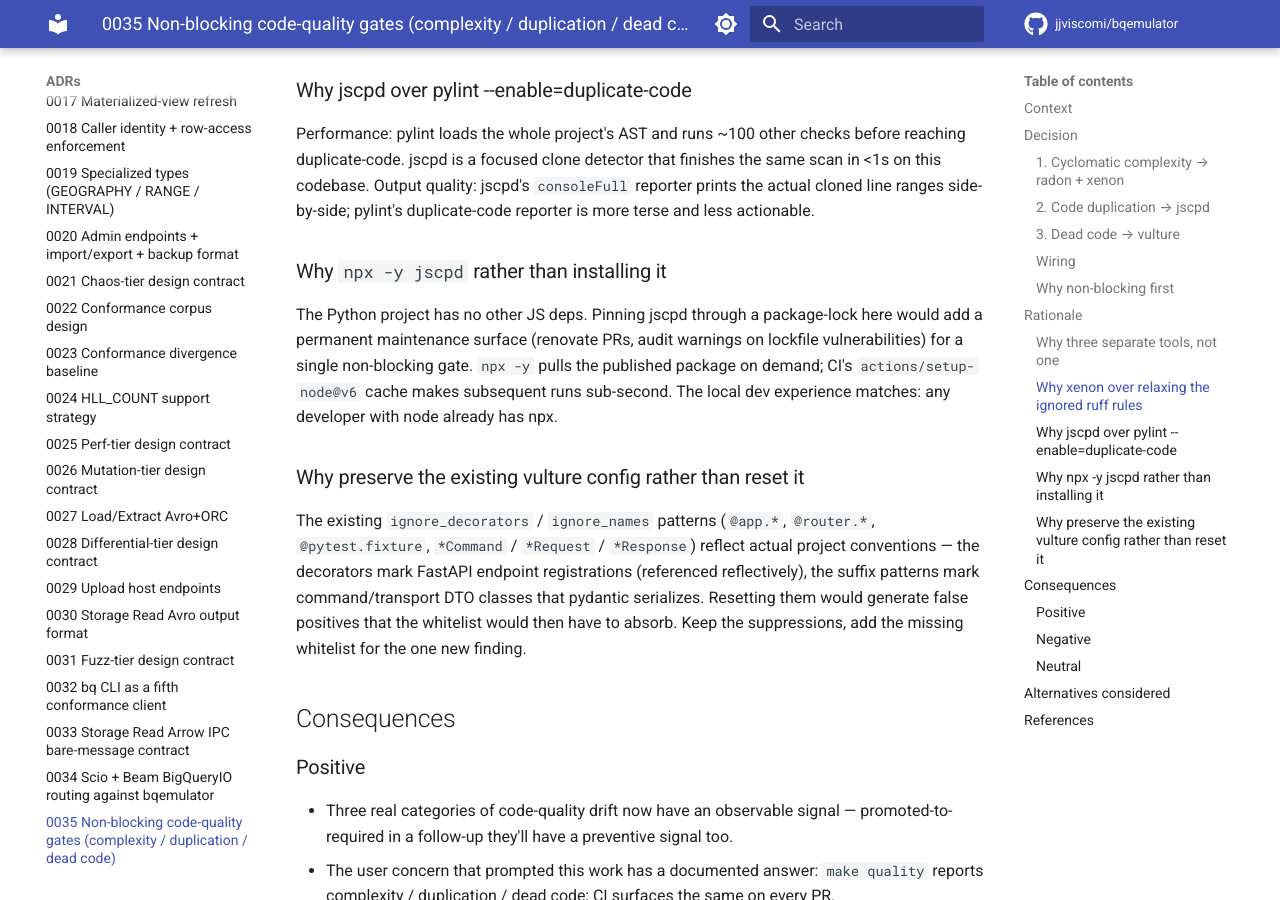
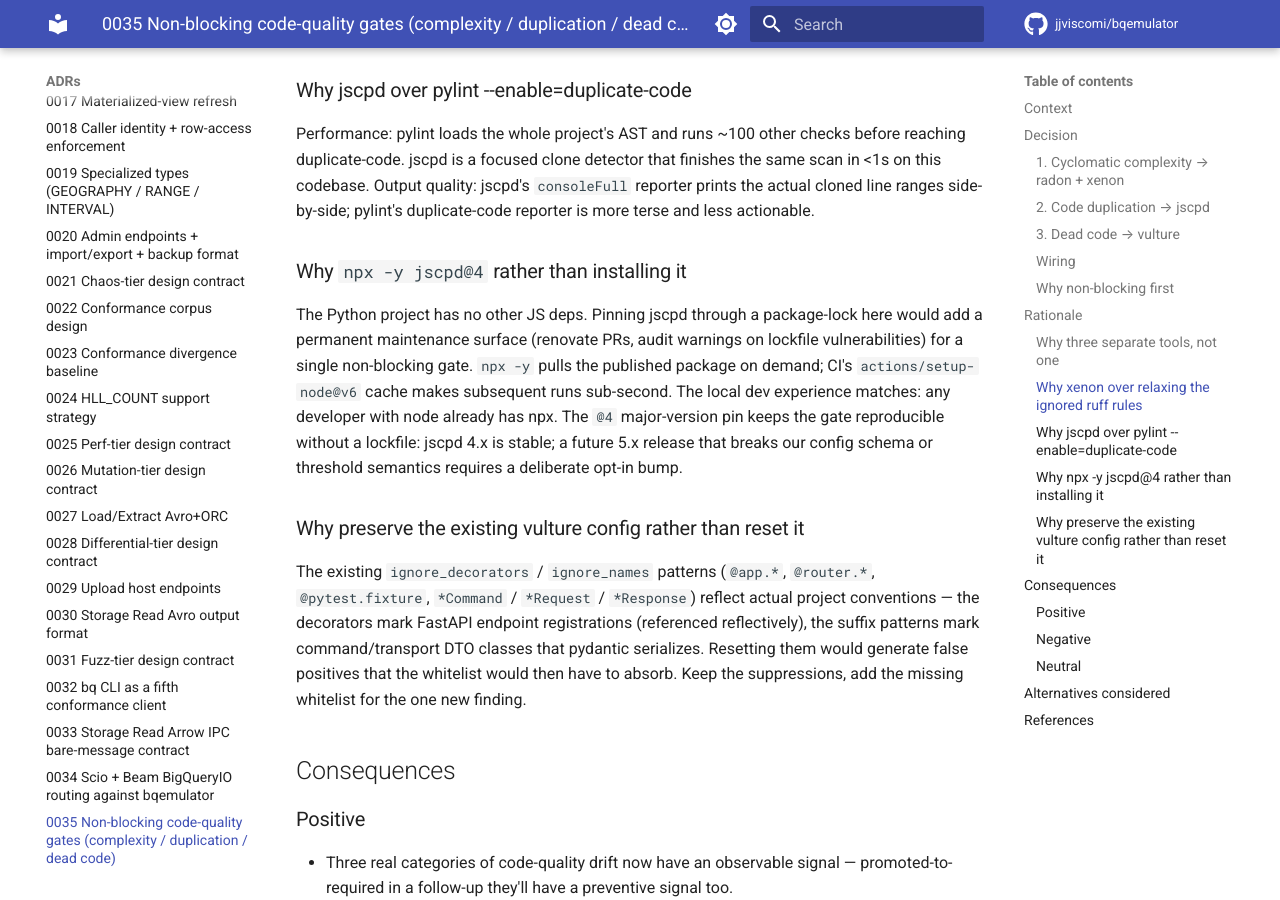
Before and after one commit to jjviscomi/bqemulator, an MkDocs documentation site: the page built from docs/adr/0035-code-quality-gates.md, in a window 1280 px wide and 900 px high, scrolled down 5493 px. Built offline with MkDocs 1.6.1 and Material for MkDocs 9.7.7, drawn with Linux system fonts in a browser that asks for light colours; comment, search, counter and statistics services are not loaded; the version menu is left out; some of the changed text lies outside the part shown.

Commit message:
chore(quality): pin jscpd to @4 in Makefile per CodeRabbit (PR #44)
CodeRabbit flagged the Makefile target ``quality-duplication`` as
non-reproducible — ``npx -y jscpd`` resolves to the latest jscpd at
runtime, which the ADR ALREADY committed against (the design narrative
in ADR 0035 documents ``npx -y jscpd@4`` as the contract). Lock the
Makefile + CHANGELOG references to the same ``jscpd@4`` major-version
pin the ADR specifies.

Rationale for the pin (already in the ADR's "Why npx" section,
expanded here): jscpd 4.x is stable and matches the config schema /
threshold semantics we baselined against. A future 5.x release that
changes either of those needs a deliberate opt-in bump rather than
a silent flip on a transient CI run.

CodeRabbit's second finding on the same PR — ``radon>=6.0`` /
``xenon>=0.9`` "should be exact-pinned" — was a false positive. The
existing ``[project.optional-dependencies].dev`` block uses ``>=``
floor pins for every tool (ruff, mypy, bandit, pip-audit,
interrogate, pre-commit, mutmut, vulture, diff-cover). Matching that
convention is the right call; Dependabot picks up new majors.

```diff
--- a/docs/adr/0035-code-quality-gates.md
+++ b/docs/adr/0035-code-quality-gates.md
@@ -159,7 +159,7 @@ ignore_names = ["*Command", "*Request", "*Response"]
 | Surface | Where |
 |---|---|
 | `make quality-complexity` | `xenon ...` |
-| `make quality-duplication` | `npx -y jscpd --config .jscpd.json` |
+| `make quality-duplication` | `npx -y jscpd@4 --config .jscpd.json` |
 | `make quality-dead-code` | `vulture` (reads `[tool.vulture]`) |
 | `make quality` | Umbrella over all three |
 | `.github/workflows/code-quality.yml` | Per-PR + push-to-main + nightly + manual; each step has `continue-on-error: true`; aggregated outcomes in `$GITHUB_STEP_SUMMARY` |
@@ -220,7 +220,7 @@ codebase. Output quality: jscpd's `consoleFull` reporter prints
 the actual cloned line ranges side-by-side; pylint's
 duplicate-code reporter is more terse and less actionable.
 
-### Why `npx -y jscpd` rather than installing it
+### Why `npx -y jscpd@4` rather than installing it
 
 The Python project has no other JS deps. Pinning jscpd through a
 package-lock here would add a permanent maintenance surface (renovate
@@ -228,7 +228,10 @@ PRs, audit warnings on lockfile vulnerabilities) for a single
 non-blocking gate. `npx -y` pulls the published package on demand;
 CI's `actions/setup-node@v6` cache makes subsequent runs sub-second.
 The local dev experience matches: any developer with node already
-has npx.
+has npx. The `@4` major-version pin keeps the gate reproducible
+without a lockfile: jscpd 4.x is stable; a future 5.x release that
+breaks our config schema or threshold semantics requires a deliberate
+opt-in bump.
 
 ### Why preserve the existing vulture config rather than reset it
 
```
Also changed, not shown: CHANGELOG.md (+2 -2 lines), 1 other file.
